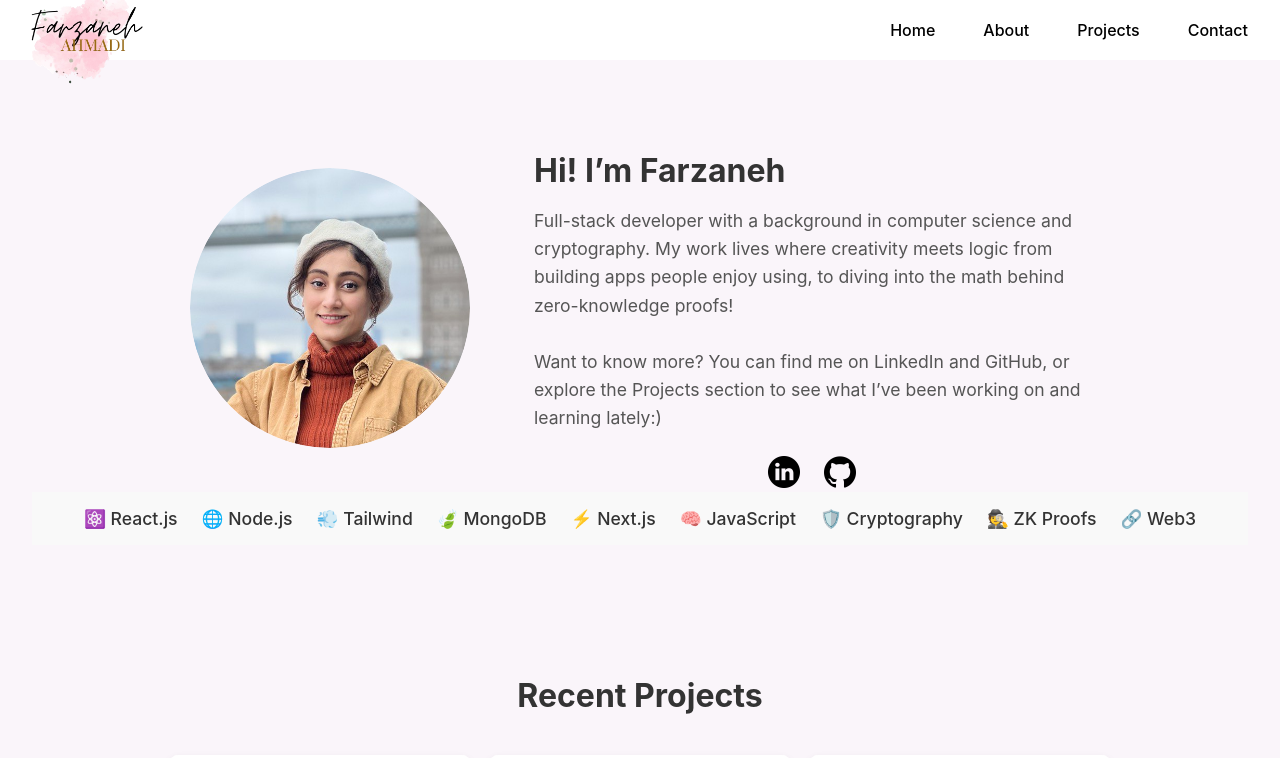
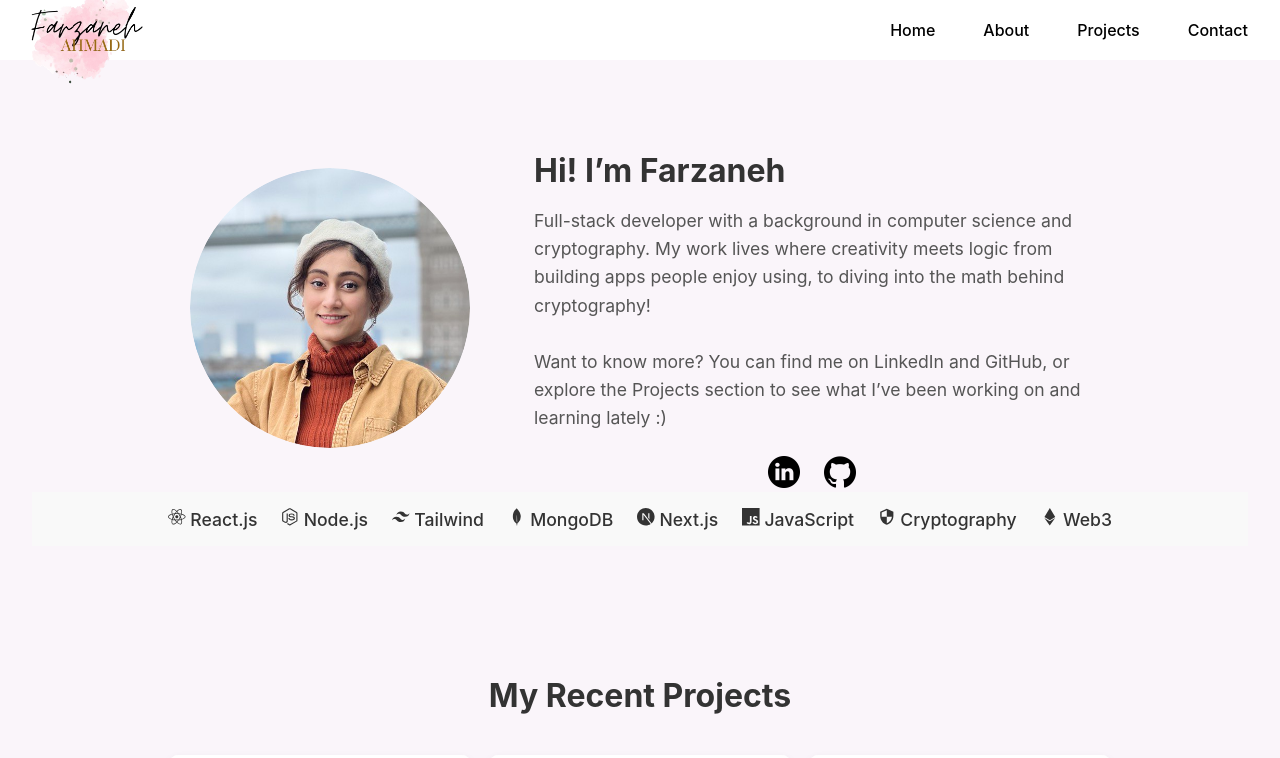
Before and after one commit to FarzanehAhmadi/portfolio, a React (Create React App) app: page / in a window 1280 px wide. Shown: the top 758 px of the page. Built offline with nearby package versions, Linux system fonts and the light colour scheme.

Commit message:
feat: Add react-icons dependency and update Skills component with icons; modify Navbar links for routing; enhance Recent Projects section title; update project descriptions and demo links

```diff
--- a/package.json
+++ b/package.json
@@ -10,6 +10,7 @@
     "react": "^19.1.1",
     "react-dom": "^19.1.1",
     "react-icon": "^1.0.0",
+    "react-icons": "^5.5.0",
     "react-router": "^7.7.1",
     "react-router-dom": "^7.7.1",
     "react-scripts": "5.0.1",
--- a/src/components/About/About.js
+++ b/src/components/About/About.js
@@ -21,12 +21,12 @@ const About = () => {
             Full-stack developer with a background in computer science and
             cryptography. My work lives where creativity meets logic from
             building apps people enjoy using, to diving into the math behind
-            zero-knowledge proofs!
+            cryptography!
             <br />
             <br />
             Want to know more? You can find me on LinkedIn and GitHub, or
             explore the Projects section to see what I’ve been working on and
-            learning lately:)
+            learning lately :)
           </p>
           <div className={styles.socialLinks}>
             <a href="https://www.linkedin.com/in/farzanehahmadi/">
--- a/src/components/About/Skills.js
+++ b/src/components/About/Skills.js
@@ -1,17 +1,41 @@
 import styles from "./Skills.module.css";
+import { FaReact, FaNodeJs } from "react-icons/fa";
+import {
+  SiTailwindcss,
+  SiMongodb,
+  SiNextdotjs,
+  SiJavascript,
+  SiEthereum,
+} from "react-icons/si";
+import { MdSecurity } from "react-icons/md";
 
 const Skills = () => {
   return (
     <div className={styles.skillsRow}>
-      <span className={styles.skill}>⚛️ React.js</span>
-      <span className={styles.skill}>🌐 Node.js</span>
-      <span className={styles.skill}>💨 Tailwind</span>
-      <span className={styles.skill}>🍃 MongoDB</span>
-      <span className={styles.skill}>⚡ Next.js</span>
-      <span className={styles.skill}>🧠 JavaScript</span>
-      <span className={styles.skill}>🛡️ Cryptography</span>
-      <span className={styles.skill}>🕵️ ZK Proofs</span>
-      <span className={styles.skill}>🔗 Web3</span>
+      <span className={styles.skill}>
+        <FaReact /> React.js
+      </span>
+      <span className={styles.skill}>
+        <FaNodeJs /> Node.js
+      </span>
+      <span className={styles.skill}>
+        <SiTailwindcss /> Tailwind
+      </span>
+      <span className={styles.skill}>
+        <SiMongodb /> MongoDB
+      </span>
+      <span className={styles.skill}>
+        <SiNextdotjs /> Next.js
+      </span>
+      <span className={styles.skill}>
+        <SiJavascript /> JavaScript
+      </span>
+      <span className={styles.skill}>
+        <MdSecurity /> Cryptography
+      </span>
+      <span className={styles.skill}>
+        <SiEthereum /> Web3
+      </span>
     </div>
   );
 };
--- a/src/components/NavBar/Navbar.js
+++ b/src/components/NavBar/Navbar.js
@@ -1,13 +1,16 @@
 import React, { useState } from "react";
 import styles from "./Navbar.module.css";
 import logo from "../../assets/images/logo2.png";
+import { Link } from "react-router-dom";
 const Navbar = () => {
   const [isOpen, setIsOpen] = useState(false);
   const toggleMenu = () => setIsOpen((prev) => !prev);
   return (
     <nav className={styles.navbar}>
       <div className={styles.logoContainer}>
-        <img src={logo} alt="Logo" className={styles.logo} />
+        <Link to="/">
+          <img src={logo} alt="Logo" className={styles.logo} />
+        </Link>
       </div>
       <div className={styles.hamburger} onClick={toggleMenu}>
         ☰
@@ -17,13 +20,13 @@ const Navbar = () => {
           <a href="/">Home</a>
         </li>
         <li>
-          <a href="#about">About</a>
+          <a href="/#about">About</a>
         </li>
         <li>
           <a href="/projects">Projects</a>
         </li>
         <li>
-          <a href="#contact">Contact</a>
+          <a href="/#contact">Contact</a>
         </li>
       </ul>
     </nav>
--- a/src/components/Projects/RecentProjects.js
+++ b/src/components/Projects/RecentProjects.js
@@ -7,7 +7,7 @@ const RecentProjects = () => {
   const recentProjects = projects.slice(0, 3);
   return (
     <div className={styles["recent-projects-section"]}>
-      <h2 className={styles.title}>Recent Projects</h2>
+      <h2 className={styles.title}>My Recent Projects</h2>
       <div className={styles["recent-projects"]}>
         {recentProjects.map((project) => (
           <ProjectCard key={project.id} project={project} />
--- a/src/data/projects.js
+++ b/src/data/projects.js
@@ -9,7 +9,7 @@ const projects = [
   {
     title: "Tantakuy",
     description:
-      "Web platform for image competitions. Companies create contests; participants submit and vote. Uses Amazon S3.",
+      "Web platform for image competitions. Companies create contests; participants submit and vote.",
     image: tantakuyImg,
     demo: "https://tantakuy-hyf.vercel.app/",
     github: "https://github.com/Lupescua/tantakuy-hyf",
@@ -42,7 +42,7 @@ const projects = [
     description:
       "Classic ROCK, PAPER, SCISSORS game in the browser using JavaScript.",
     image: rpsImg,
-    demo: "https://rock-paper-scissors-demo-url.com",
+    demo: "https://game-rps-javascript.netlify.app/",
     github: "https://github.com/yourusername/rock-paper-scissors",
   },
   {
```
Also changed, not shown: 1 other file (tests, documents, lock files or other folders).
